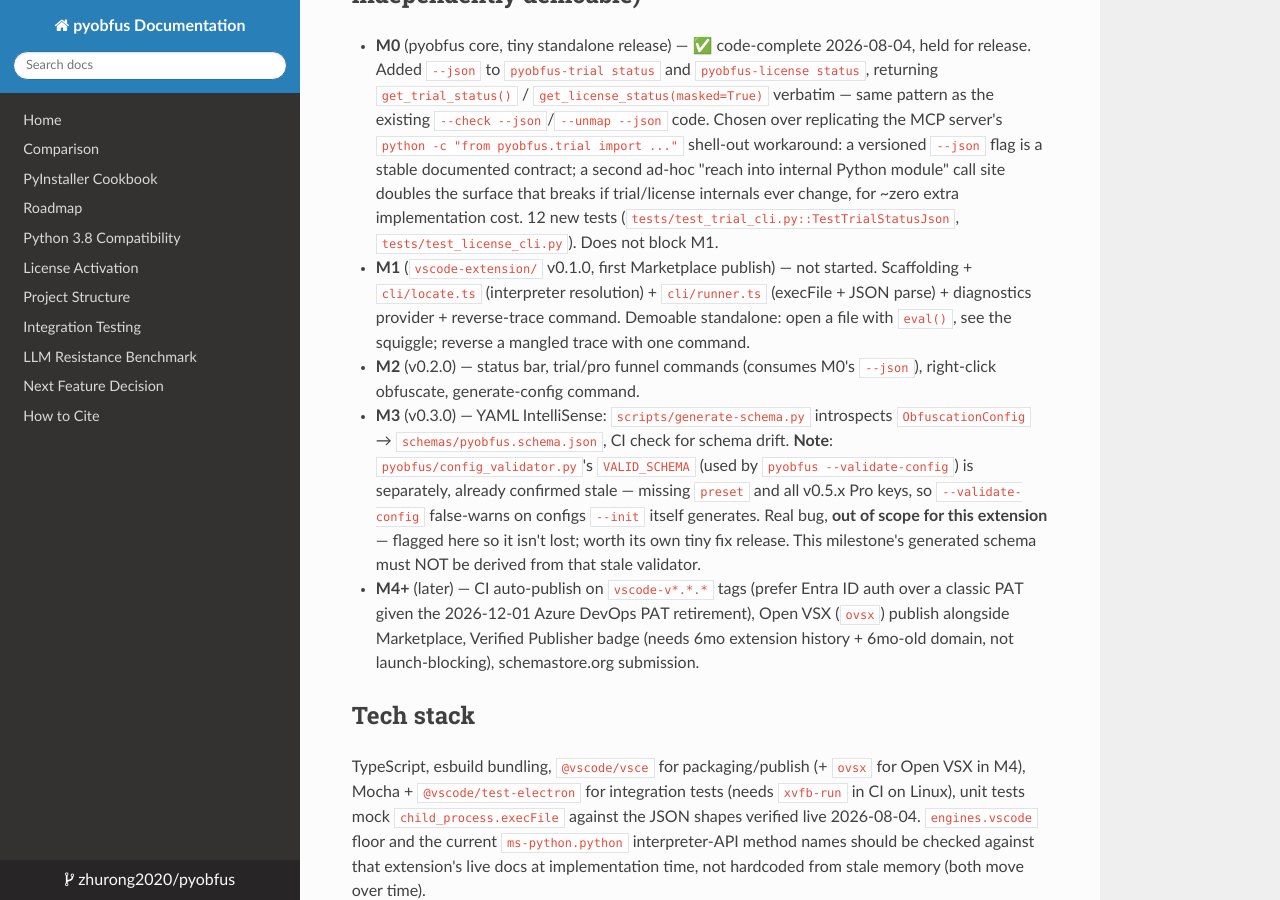
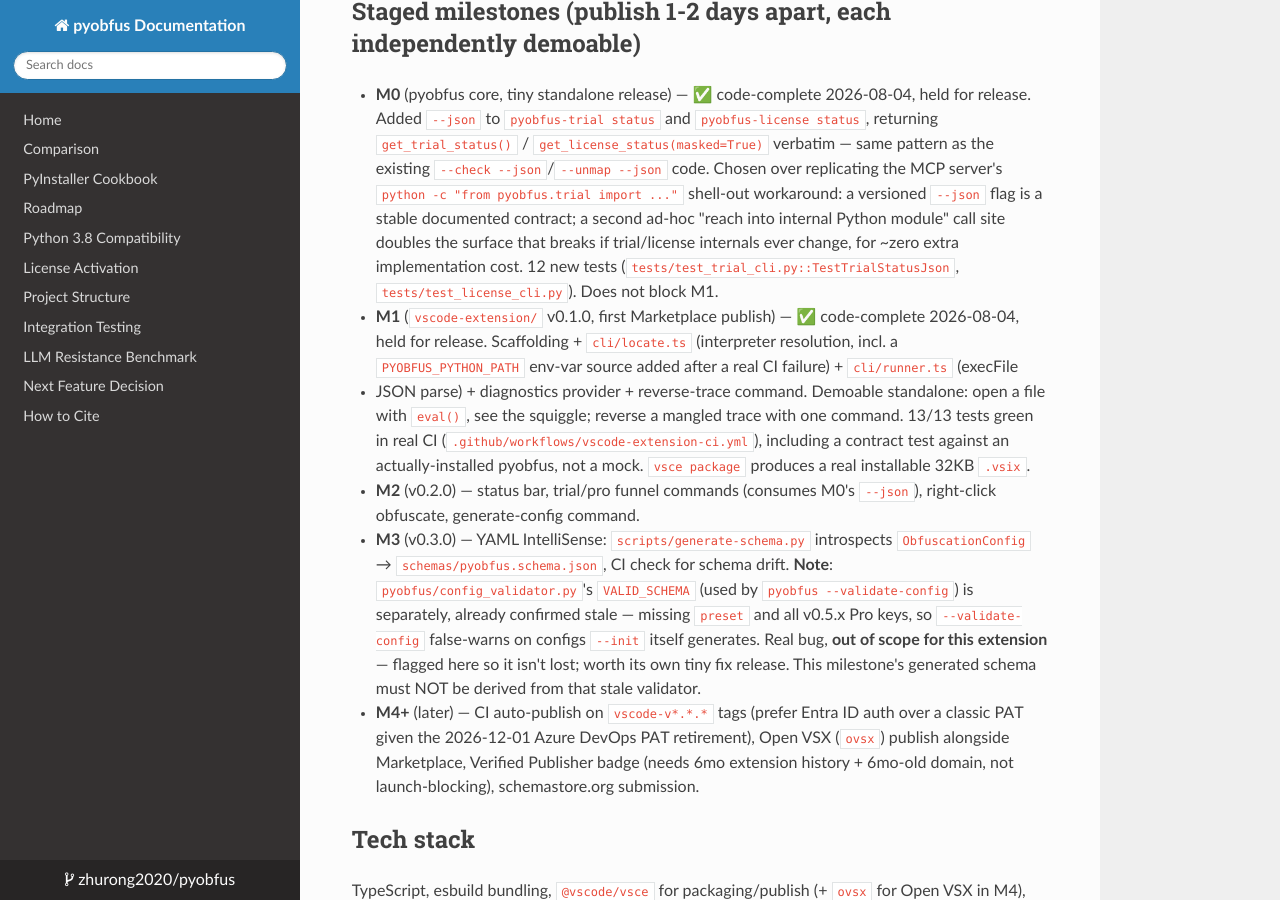
Before and after one commit to zhurong2020/pyobfus, an MkDocs documentation site: the page built from docs/VSCODE_EXTENSION_PLAN.md, in a window 1280 px wide and 900 px high, scrolled down 1710 px. Built offline with MkDocs 1.6.1, drawn with Linux system fonts in a browser that asks for light colours; nearby versions of some CDN libraries; some of the changed text lies outside the part shown.

Commit message:
docs: M1 code-complete + real CI green, record the P2-15 CI regression found
M1's full scope (scaffold, diagnostics, reverse-trace, CI workflow)
landed and verified passing in real CI this session -- update the
gate/status notes in CLAUDE.md, ROADMAP.md, and VSCODE_EXTENSION_PLAN.md
accordingly.

Also records a separate finding surfaced while checking on M1's CI
run: the P2-15 anti-debug test suite had been failing CI on main since
v0.5.11 (3 consecutive runs), unnoticed until now because prior
release verifications only checked the Release/CodeQL workflows, not
the full CI test matrix. Already fixed same-session (commit f153374);
this just records the root cause and the process gap for future
cold-starts.

Co-Authored-By: Claude Sonnet 5 <noreply@anthropic.com>

```diff
--- a/docs/VSCODE_EXTENSION_PLAN.md
+++ b/docs/VSCODE_EXTENSION_PLAN.md
@@ -1,6 +1,10 @@
 # VS Code extension design plan (ROADMAP P2-2)
 
-**Status**: M0 code-complete, held for release. `vscode-extension/` scaffold not yet started (M1).
+**Status**: M0 and M1 both code-complete 2026-08-04, held for release per
+the release-spacing gate (see `docs/ROADMAP.md`'s P2-2 entry / `CLAUDE.md`
+for exact dates). M1's full test suite (13 tests, including a real contract
+test against actually-installed pyobfus) passes in real CI
+(`.github/workflows/vscode-extension-ci.yml`) — not just typechecked.
 **Recorded**: 2026-08-04
 
 This is the design doc behind `docs/ROADMAP.md`'s P2-2 entry — same "satellite
@@ -88,11 +92,16 @@ could echo the malicious listing's old name.
   implementation cost. 12 new tests
   (`tests/test_trial_cli.py::TestTrialStatusJson`,
   `tests/test_license_cli.py`). Does not block M1.
-- **M1** (`vscode-extension/` v0.1.0, first Marketplace publish) — not
-  started. Scaffolding + `cli/locate.ts` (interpreter resolution) +
-  `cli/runner.ts` (execFile + JSON parse) + diagnostics provider +
-  reverse-trace command. Demoable standalone: open a file with `eval()`, see
-  the squiggle; reverse a mangled trace with one command.
+- **M1** (`vscode-extension/` v0.1.0, first Marketplace publish) — ✅
+  code-complete 2026-08-04, held for release. Scaffolding +
+  `cli/locate.ts` (interpreter resolution, incl. a `PYOBFUS_PYTHON_PATH`
+  env-var source added after a real CI failure) + `cli/runner.ts` (execFile
+  + JSON parse) + diagnostics provider + reverse-trace command. Demoable
+  standalone: open a file with `eval()`, see the squiggle; reverse a
+  mangled trace with one command. 13/13 tests green in real CI
+  (`.github/workflows/vscode-extension-ci.yml`), including a contract test
+  against an actually-installed pyobfus, not a mock. `vsce package`
+  produces a real installable 32KB `.vsix`.
 - **M2** (v0.2.0) — status bar, trial/pro funnel commands (consumes M0's
   `--json`), right-click obfuscate, generate-config command.
 - **M3** (v0.3.0) — YAML IntelliSense: `scripts/generate-schema.py`
```
Also changed, not shown: CLAUDE.md (+2 -1 lines), docs/ROADMAP.md (+3 -1 lines).
